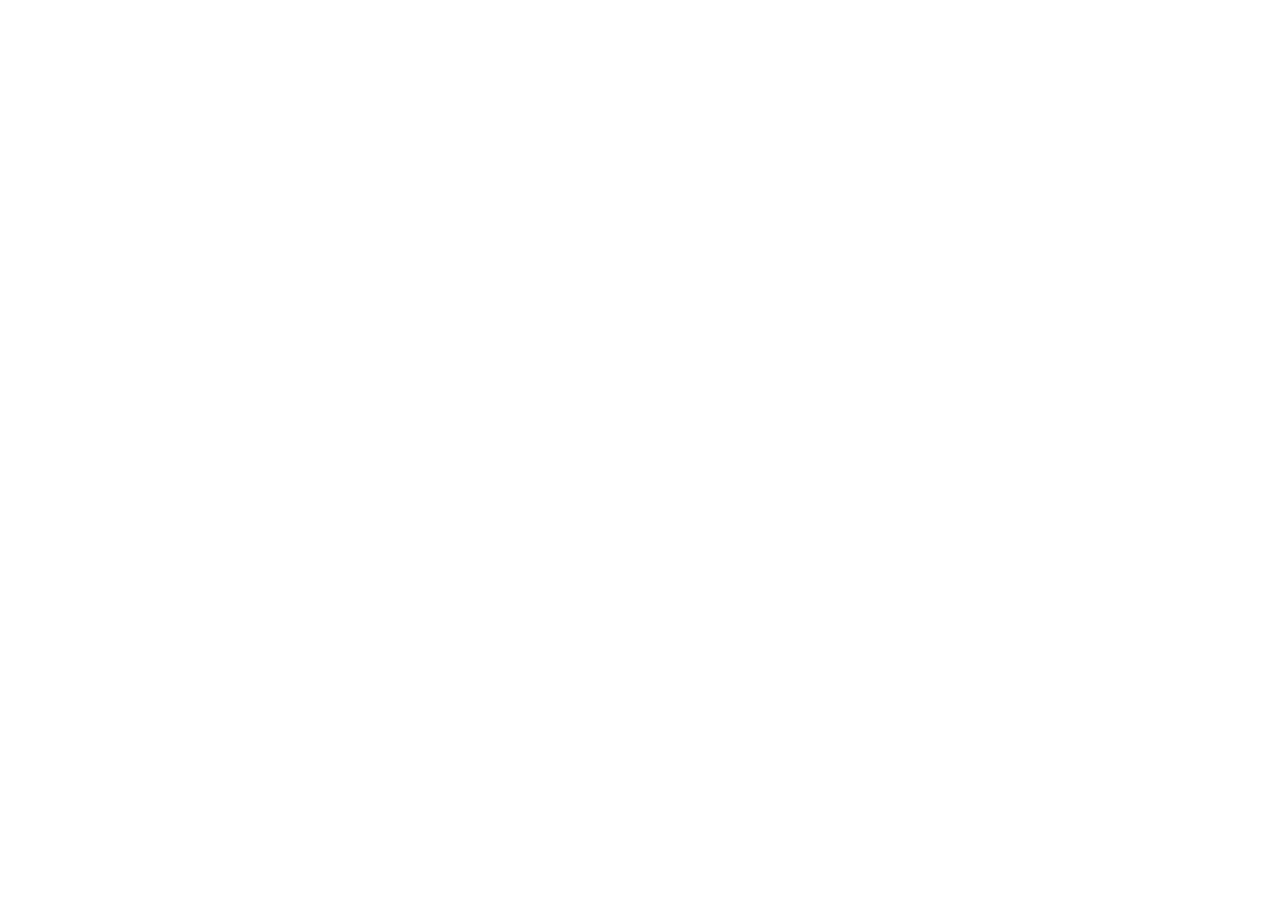
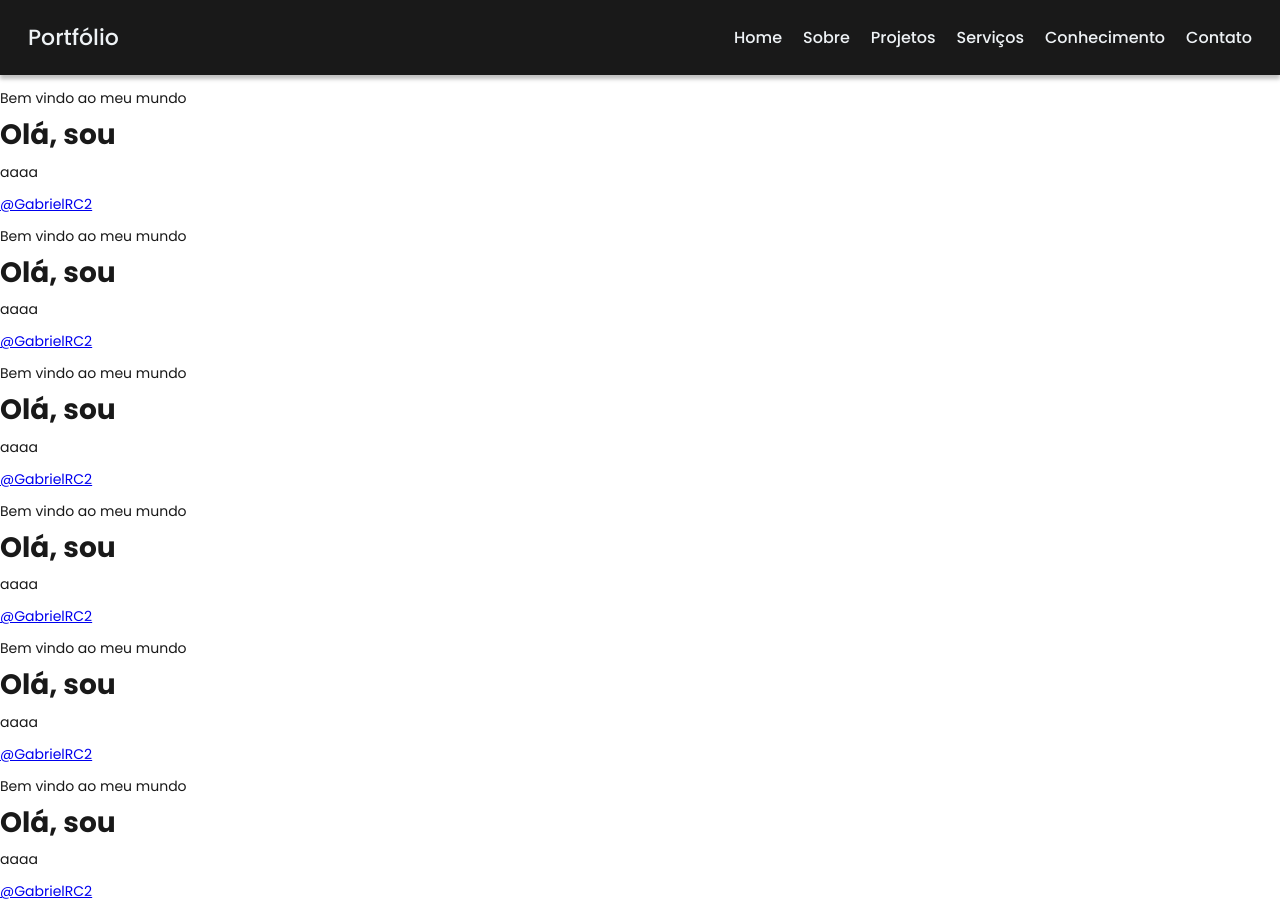
Before and after one commit to gabriel-RCarvalho/Portfolio, a plain HTML site: page index.html in a window 1280 px wide. Before the commit the page ends 800 px from the top, so only its background shows below. Drawn offline with Linux system fonts and the light colour scheme.

Commit message:
Estilizando o header

```diff
--- a/assets/css/style.css
+++ b/assets/css/style.css
@@ -10,3 +10,35 @@
     line-height: 18px;
     color: var(--clr-black);
 }
+
+header{
+    display: flex;
+    align-items: center;
+    justify-content: space-between;
+
+    padding: 1rem 2rem;
+
+    background-color: var(--clr-black);
+    color: var(--clr-white);
+
+    /* mover em X, mover em Y, blur, cor*/
+    box-shadow: 0px 4px 4px rgba(0, 0, 0, 0.25);
+}
+
+header h1{
+    font-size: 22px;
+    font-weight: 500;
+}
+
+header nav{
+    display: flex;
+    align-items: center;
+    gap: 1.5rem;
+}
+
+header nav a{
+    color: var(--clr-white);
+    font-size: 16px;
+    font-weight: 500;
+    text-decoration: none;
+}
--- a/index.html
+++ b/index.html
@@ -7,5 +7,80 @@
     <link rel="stylesheet" href="./assets/css/style.css" />
     <title>Portfólio</title>
   </head>
-  <body></body>
+  <body>
+    <header>
+      <h1>Portfólio</h1>
+
+      <nav>
+        <a href="#home" target="_self">Home</a>
+        <a href="#sobre" target="_self">Sobre</a>
+        <a href="#projetos" target="_self">Projetos</a>
+        <a href="#servico" target="_self">Serviços</a>
+        <a href="#conhecimento" target="_self">Conhecimento</a>
+        <a href="#contato" target="_self">Contato</a>
+      </nav>
+    </header>
+
+    <main>
+      <section id="home">
+        <div>
+          <p>Bem vindo ao meu mundo</p>
+          <h1>Olá, sou</h1>
+          <p>aaaa</p>
+        </div>
+
+        <a href="https://github.com/GabrielRC2"> @GabrielRC2</a>
+      </section>
+
+      <section id="sobre">
+        <div>
+          <p>Bem vindo ao meu mundo</p>
+          <h1>Olá, sou</h1>
+          <p>aaaa</p>
+        </div>
+
+        <a href="https://github.com/GabrielRC2"> @GabrielRC2</a>
+      </section>
+
+      <section id="projetos">
+        <div>
+          <p>Bem vindo ao meu mundo</p>
+          <h1>Olá, sou</h1>
+          <p>aaaa</p>
+        </div>
+
+        <a href="https://github.com/GabrielRC2"> @GabrielRC2</a>
+      </section>
+
+      <section id="servico">
+        <div>
+          <p>Bem vindo ao meu mundo</p>
+          <h1>Olá, sou</h1>
+          <p>aaaa</p>
+        </div>
+
+        <a href="https://github.com/GabrielRC2"> @GabrielRC2</a>
+      </section>
+
+      <section id="conhecimento">
+        <div>
+          <p>Bem vindo ao meu mundo</p>
+          <h1>Olá, sou</h1>
+          <p>aaaa</p>
+        </div>
+
+        <a href="https://github.com/GabrielRC2"> @GabrielRC2</a>
+      </section>
+
+      <section id="contato">
+        <div>
+          <p>Bem vindo ao meu mundo</p>
+          <h1>Olá, sou</h1>
+          <p>aaaa</p>
+        </div>
+
+        <a href="https://github.com/GabrielRC2"> @GabrielRC2</a>
+      </section>
+    </main>
+  </body>
 </html>
```
